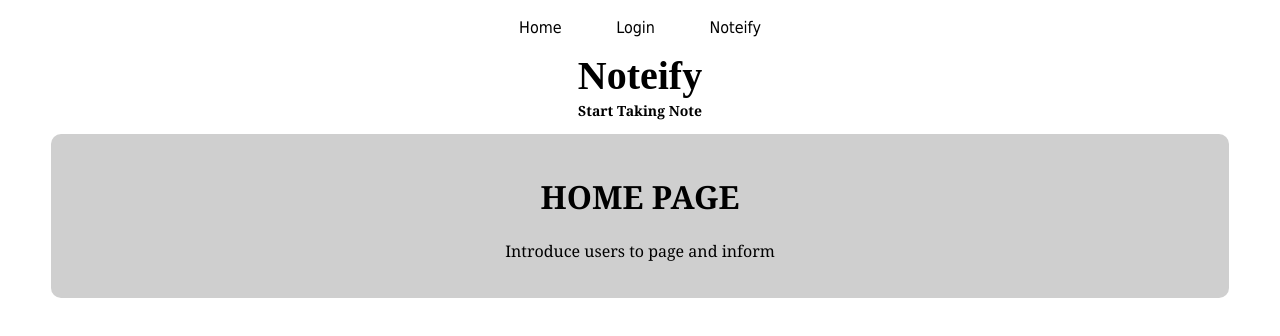
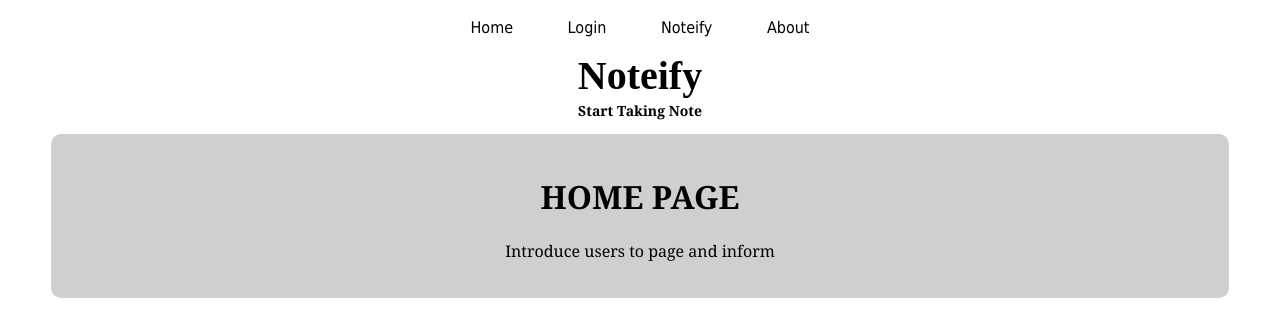
Before and after one commit to MatthewSenese/Noteify, a website: page static/index.html in a window 1280 px wide. Drawn offline with Linux system fonts and the light colour scheme; a web font is replaced by a local one.

Commit message:
Updated basic files and added project proposal

```diff
--- a/package.json
+++ b/package.json
@@ -1,6 +1,6 @@
 {
-    "name": "the-more-you-know",
-    "description": "Web app that delivers related info based upon user query",
+    "name": "noteify",
+    "description": "Web app that keeps notes for a user in a database",
     "version": "0.0.1",
     "private": true,
     "license": "MIT",
--- a/static/index.html
+++ b/static/index.html
@@ -14,6 +14,7 @@
         <li><a href="https://the-more-you-know.azurewebsites.net/">Home</a></li>
         <li><a href="https://the-more-you-know.azurewebsites.net/login">Login</a></li>
         <li><a href="https://the-more-you-know.azurewebsites.net/noteify">Noteify</a></li>
+        <li><a href="https://the-more-you-know.azurewebsites.net/proposal">About</a></li>
     </ul>
 
     <!-- Header -->
```
Also changed, not shown: static/login/index.html (+1 -0 lines), static/noteify/index.html (+1 -0 lines), README.md, 1 other file.
